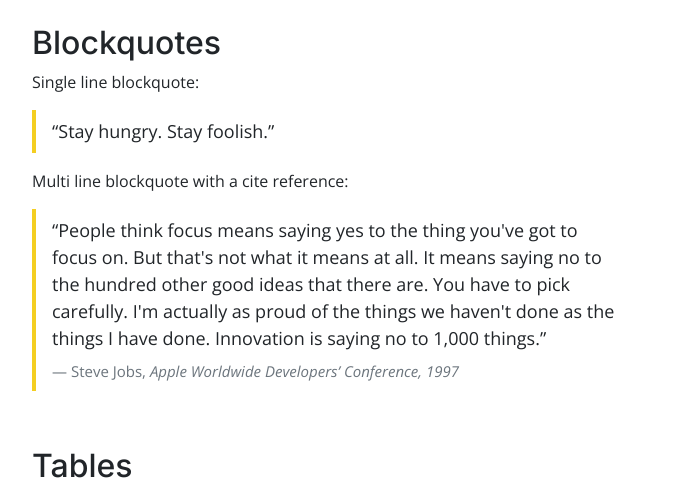
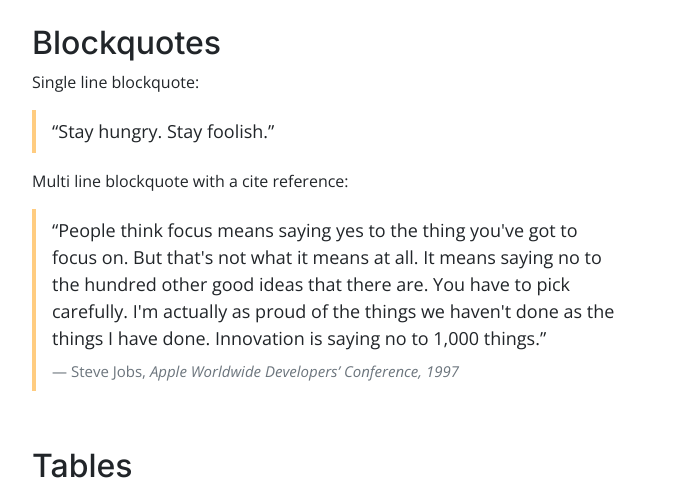
Before and after one commit to jefx07/jefx07.github.io, a Jekyll site: the page built from test_2.md, in a window 1280 px wide. Shown: the part 1385-1865 px from the top of the page, without its empty margins (303-976 px from the left). Built offline with Jekyll 4.4.1, drawn with Linux system fonts in a browser that asks for light colours.

Commit message:
Small colour tweaks

```diff
--- a/_sass/scss/_custom.scss
+++ b/_sass/scss/_custom.scss
@@ -12,6 +12,7 @@ $gray-200:          #e9ecef;
 $gray-100:          #f8f9fa;
 $white:             #fff;
 $blue:              #007bff;
+$orange-200:        #ffcc80;
 
 $blue-link-hover:   #4dabf7;
 
@@ -50,7 +51,7 @@ $mark-bg:                     #ffeea8;
 $blockquote-font-size:        ($font-size-base * 1.125);
 $blockquote-footer-font-size: .9375rem;
 $blockquote-border-width:     .25rem;
-$blockquote-border-color:     #f4ce21;  // #f0ad4e; ?
+$blockquote-border-color:     $orange-200;  // #f0ad4e; ?
 
 
 // Code
@@ -60,7 +61,7 @@ $code-padding-y:  1px;
 $code-padding-x:  2px;
 $code-bg:         $gray-100;
 
-$kbd-bg:                  inherit;
+$kbd-bg:          inherit;
 $nested-kbd-font-weight:  $font-weight-normal;
 
 $pre-bg:          $gray-100;
--- a/_sass/site-custom.scss
+++ b/_sass/site-custom.scss
@@ -391,7 +391,7 @@ img {
 .site-footer {
   padding: 1.5rem 1rem;
   font-size: .75rem;
-  background-color: $gray-100;
+  background-color: darken($gray-100, .5%);
 
   @media (min-width: 768px) {
     padding-right: 2.5rem;
```
